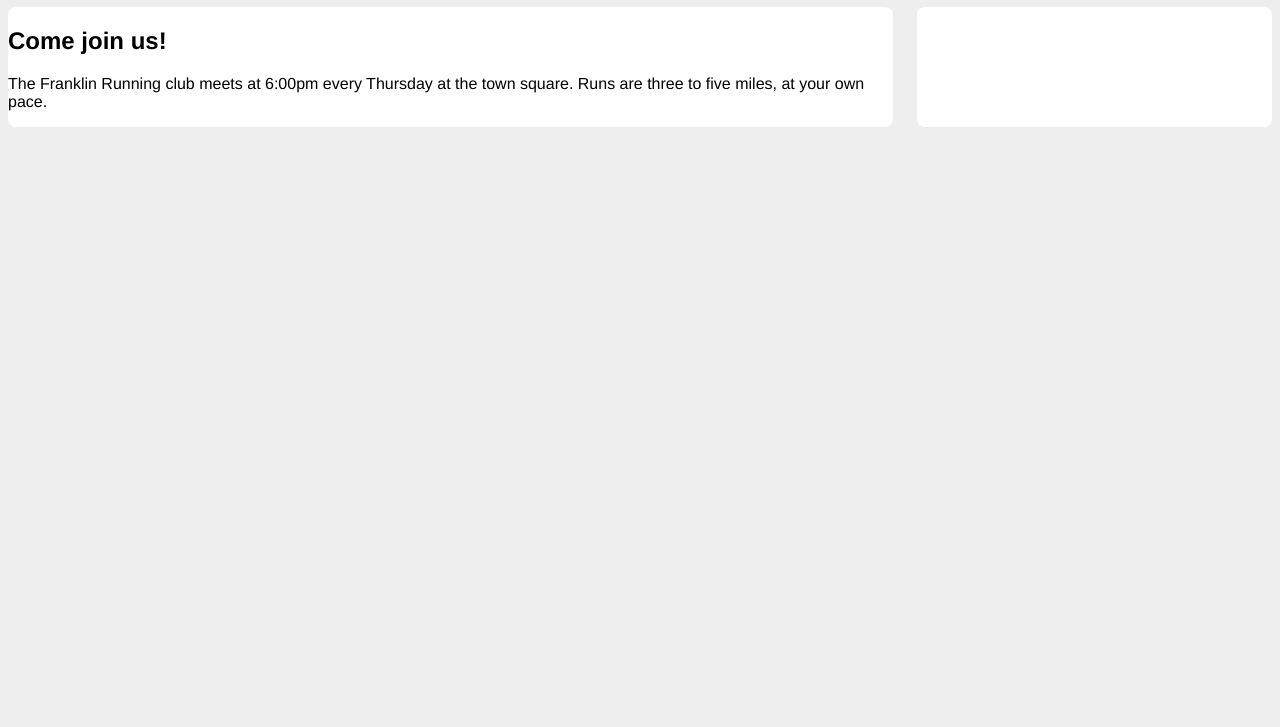
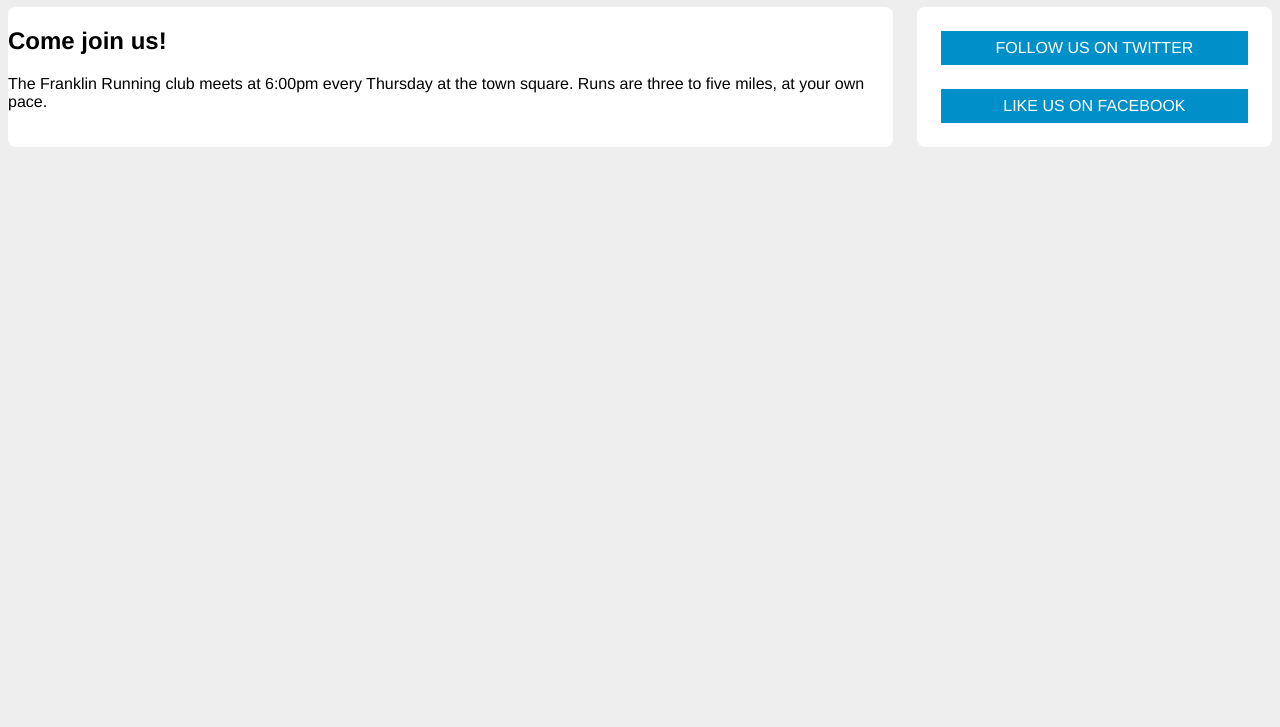
Before and after one commit to jdsutherland/css-in-depth, a plain HTML site: page ch03-box-model/index.html in a window 1280 px wide. Shown: the part 73-800 px from the top of the page. Drawn offline with Linux system fonts and the light colour scheme.

Commit message:
Add buttons w/ extra top space issue

```diff
--- a/ch03-box-model/index.html
+++ b/ch03-box-model/index.html
@@ -21,9 +21,12 @@
           </p>
         </main>
         <aside class="sidebar">
-          <div class="widget"></div>
-          <div class="widget"></div>
-          <div class="gizmo"></div>
+          <a href="/twitter" class="button-link">
+            follow us on twitter
+          </a>
+          <a href="/facebook" class="button-link">
+            like us on facebook
+          </a>
         </aside>
       </div>
     </body>
--- a/ch03-box-model/style.css
+++ b/ch03-box-model/style.css
@@ -42,3 +42,17 @@ main {
   background-color: #fff;
   border-radius: .5em;
 }
+
+.button-link {
+  display: block;
+  padding: .5em;
+  color: #fff;
+  background-color: #0090c9;
+  text-align: center;
+  text-decoration: none;
+  text-transform: uppercase;
+}
+
+.button-link + .button-link {
+  margin-top: 1.5em;
+}
```
